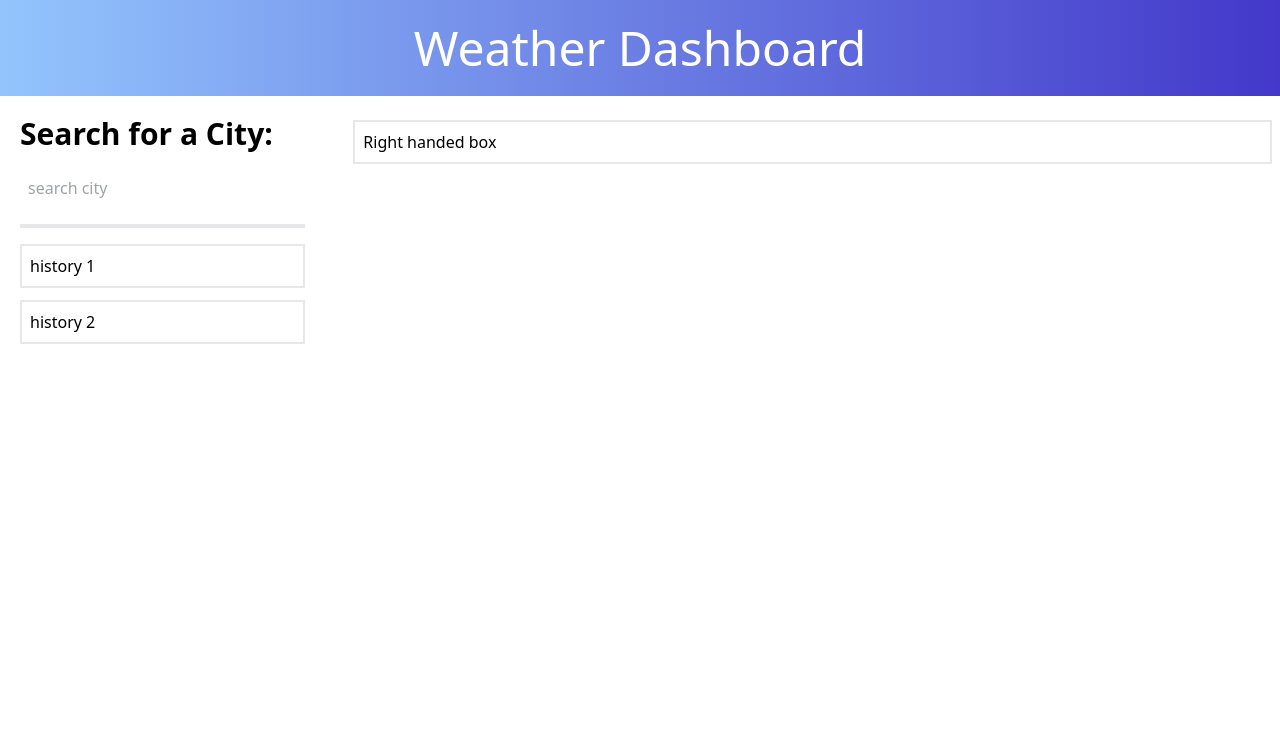
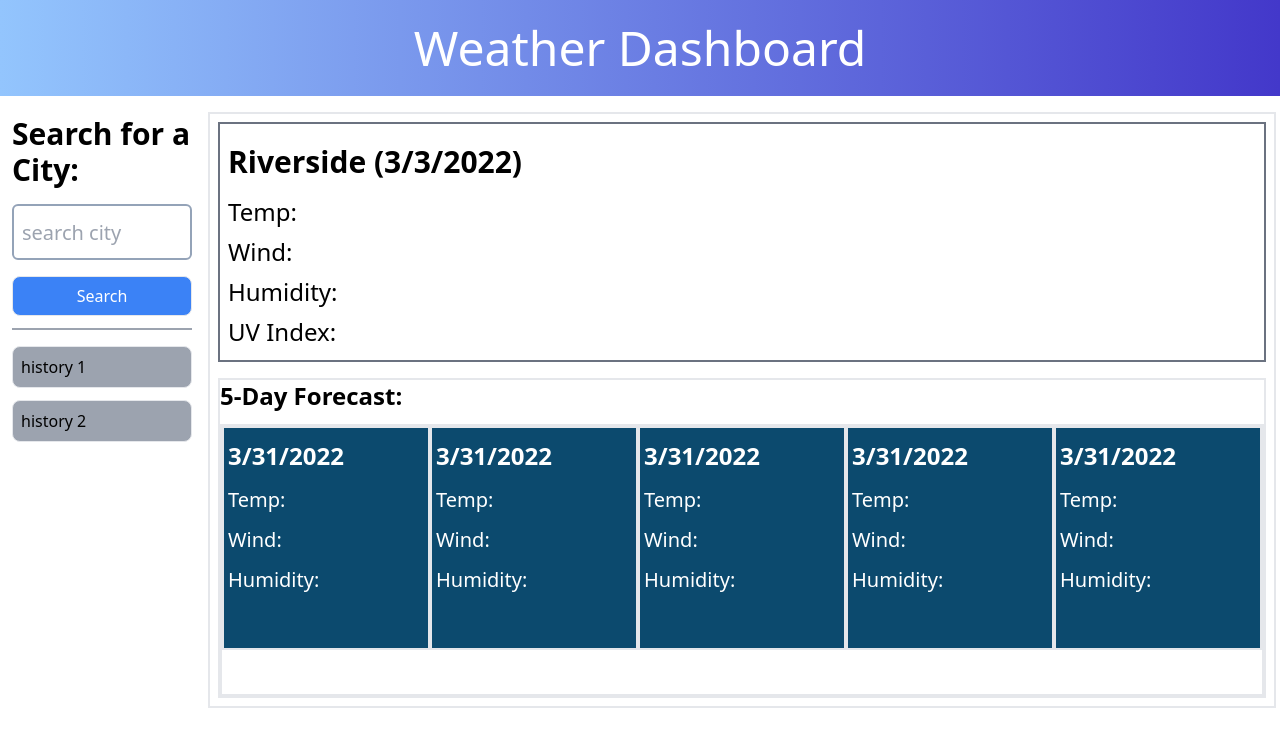
Before and after one commit to infinissible/Smart-weather-dashboard, a plain HTML site: page index.html in a window 1280 px wide. Drawn offline with nearby package versions, Linux system fonts and the light colour scheme.

Commit message:
style builded

```diff
--- a/index.html
+++ b/index.html
@@ -12,26 +12,66 @@
   <header class="text-center">
       <h1 class="text-5xl p-6 text-white bg-gradient-to-r from-blue-300 to-indigo-700">Weather Dashboard</h1>
   </header>
-  <div class="container p-2 flex mr-0">
-    <div class="container box-border w-3/12 p-3 mr-3">
-        <div class="container border-b-4 box-border">
+  <div class="container-xl pt-2 flex flex-row mx-auto">
+    <div class="container box-border basis-1/4 p-3 mr-1">
+        <div class="container border-b-2 box-border border-gray-400">
             <h1 class="text-3xl font-bold">
                 Search for a City:
             </h1>
-            <input type="text" class="p-2 my-4" placeholder="search city">
+            <input type="text" class="text-xl p-2 my-4 border-slate-400 rounded-md border-2 w-full border-content h-14" placeholder="search city">
+            <button type="submit" class="text-white bg-blue-500 w-full border mb-3 rounded-lg h-10">Search</button>
         </div>
         <div class="container mt-4">
-            <div class="border-2 p-2 my-3">
+            <div class="border p-2 my-3 bg-gray-400 rounded-lg">
                 history 1
             </div>
-            <div class="border-2 p-2 my-3">
+            <div class="border p-2 my-3 bg-gray-400 rounded-lg">
                 history 2
             </div>
         </div>
     </div>
-    <div class="container box-border w-9/12 h-full p-1 m-1 ml-3">
-      <div class="container p-2 m-2 border-2">
-        <h1>Right handed box</h1>
+    <div class="container border-2 border-content basis-3/4 h-full p-2 mr-1 mt-2">
+      <div class="container p-2 border-2 border-gray-500">
+        <h1 class="text-3xl font-bold leading-loose">Riverside (3/3/2022)</h1>
+        <p class="text-2xl leading-10">Temp: </p>
+        <p class="text-2xl leading-10">Wind: </p>
+        <p class="text-2xl leading-10">Humidity:</p>
+        <p class="text-2xl leading-10">UV Index:</p>
+      </div>
+      <div class="container border-2 h-80 mt-4 flex flex-wrap">
+        <div class="container h-0">
+            <h1 class="text-2xl font-bold">5-Day Forecast:</h1>
+        </div>
+        <div class="container flex justify-between border-2">
+            <div class="container border-2 h-56 w-52 bg-sky-900 p-1">
+              <h1 class="text-2xl text-white font-bold leading-loose">3/31/2022</h1>
+              <p class="text-xl text-white leading-10">Temp: </p>
+              <p class="text-xl text-white leading-10">Wind: </p>
+              <p class="text-xl text-white leading-10">Humidity:</p>
+            </div>
+            <div class="container border-2 h-56 w-52 bg-sky-900 p-1">
+                <h1 class="text-2xl text-white font-bold leading-loose">3/31/2022</h1>
+                <p class="text-xl text-white leading-10">Temp: </p>
+                <p class="text-xl text-white leading-10">Wind: </p>
+                <p class="text-xl text-white leading-10">Humidity:</p>
+              </div><div class="container border-2 h-56 w-52 bg-sky-900 p-1">
+                <h1 class="text-2xl text-white font-bold leading-loose">3/31/2022</h1>
+                <p class="text-xl text-white leading-10">Temp: </p>
+                <p class="text-xl text-white leading-10">Wind: </p>
+                <p class="text-xl text-white leading-10">Humidity:</p>
+              </div><div class="container border-2 h-56 w-52 bg-sky-900 p-1">
+                <h1 class="text-2xl text-white font-bold leading-loose">3/31/2022</h1>
+                <p class="text-xl text-white leading-10">Temp: </p>
+                <p class="text-xl text-white leading-10">Wind: </p>
+                <p class="text-xl text-white leading-10">Humidity:</p>
+              </div><div class="container border-2 h-56 w-52 bg-sky-900 p-1">
+                <h1 class="text-2xl text-white font-bold leading-loose">3/31/2022</h1>
+                <p class="text-xl text-white leading-10">Temp: </p>
+                <p class="text-xl text-white leading-10">Wind: </p>
+                <p class="text-xl text-white leading-10">Humidity:</p>
+              </div>
+        </div>
+
       </div>
 
   </div>
```
